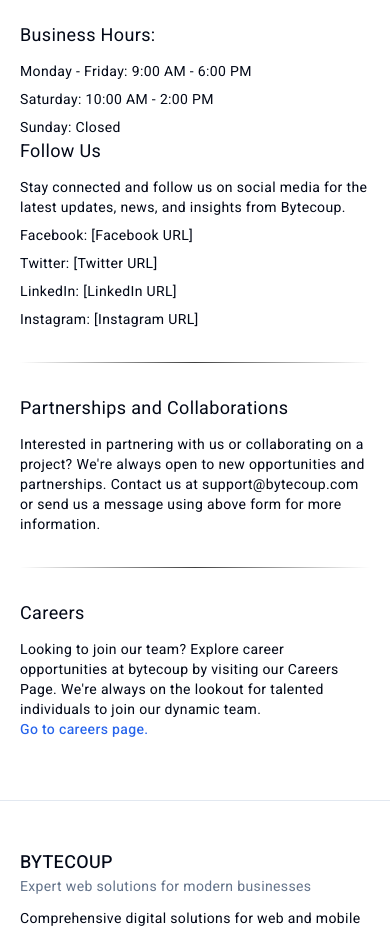
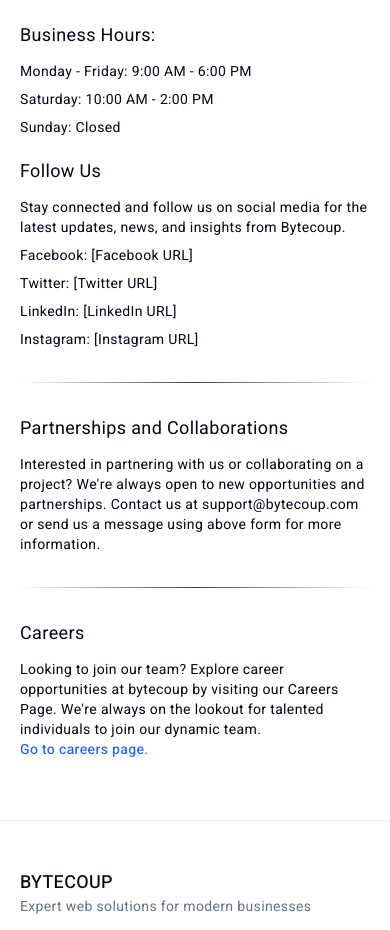
Before and after one commit to mabhi1/bytecoup, a Next.js app: page /contact in a window 390 px wide. Shown: the part 1200-2130 px from the top of the page. Built offline with nearby package versions, Linux system fonts and the light colour scheme.

Commit message:
fix: contact page margin

```diff
--- a/app/contact/page.tsx
+++ b/app/contact/page.tsx
@@ -46,7 +46,7 @@
           </p>
         </div>
         <div>
-          <div className="text-lg md:text-xl md:font-light">Follow Us</div>
+          <div className="text-lg md:text-xl md:font-light mt-5 md:mt-0">Follow Us</div>
           <p className="mt-3 flex gap-2 flex-col">
             Stay connected and follow us on social media for the latest updates, news, and insights from Bytecoup.
             <span>Facebook: [Facebook URL]</span>
```
